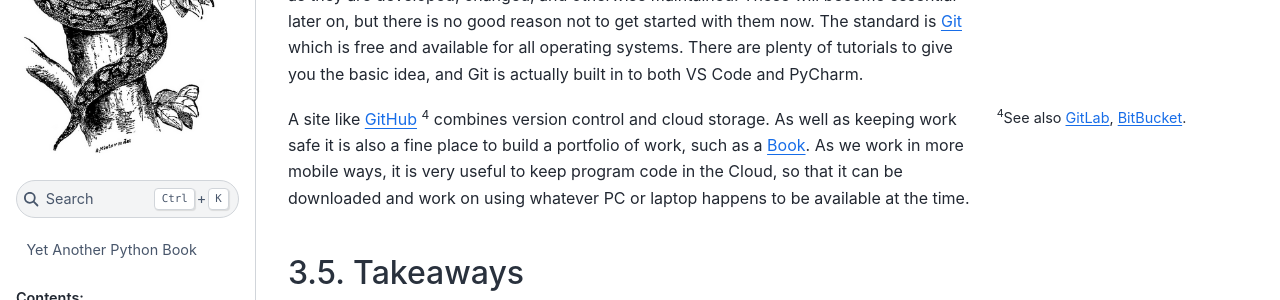
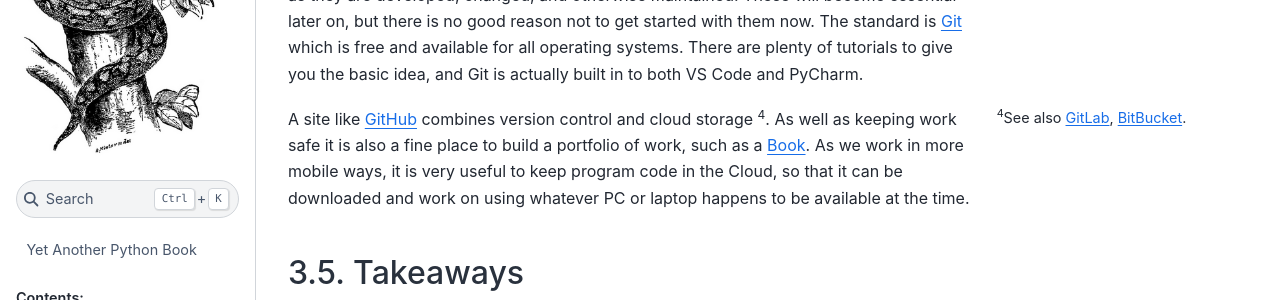
Before and after one commit to TonyJenkins/hungarian_phrasebook, a Sphinx documentation site: the page built from doc/source/025_getting_stuff_together/index.rst, in a window 1280 px wide and 900 px high, scrolled down 8421 px. Shown: the part 151-451 px from the top of the window. Built offline with Sphinx 7.4.7 and the Sphinx Book theme 1.1.4, drawn with Linux system fonts in a browser that asks for light colours; some of the changed lines change nothing that is shown.

Commit message:
Move note to avoid double footnote in PDF

```diff
--- a/doc/source/025_getting_stuff_together/index.rst
+++ b/doc/source/025_getting_stuff_together/index.rst
@@ -139,7 +139,7 @@ PyCharm
     :width: 600
     :alt: PyCharm's Previous UI with Python program open
 
-PyCharm is a commercial product [#jetbrains_account]_, developed and marketed by `JetBrains <https://www.jetbrains.com>`_. Happily there is a free "Community" version; this lacks many of the features of the "Professional" product, but those are not likely to be of any interest to us here. The Community Edition will be fine. It is a straightforward download.
+PyCharm is a commercial product [#jetbrainsaccount]_, developed and marketed by `JetBrains <https://www.jetbrains.com>`_. Happily there is a free "Community" version; this lacks many of the features of the "Professional" product, but those are not likely to be of any interest to us here. The Community Edition will be fine. It is a straightforward download.
 
 The image above is actually the "Professional" version of PyCharm; the "Community" version would have fewer menu options across the top. It is using a third-party plugin for a theme, again a dark one. Clicking the small green arrow to the left of the program would run it, and the output would appear below.
 
@@ -177,7 +177,7 @@ It's also worth considering spending some time looking at other tools that will
 
 It is also worth looking at *version control* tools. These are tools that keep track of programs as they are developed, changed, and otherwise maintained. These will become essential later on, but there is no good reason not to get started with them now. The standard is `Git <https://git-scm.com>`_ which is free and available for all operating systems. There are plenty of tutorials to give you the basic idea, and Git is actually built in to both VS Code and PyCharm.
 
-A site like `GitHub <https://github.com>`_ [#othervcs]_ combines version control and cloud storage. As well as keeping work safe it is also a fine place to build a portfolio of work, such as a `Book <https://github.com/TonyJenkins/hungarian_phrasebook>`_. As we work in more mobile ways, it is very useful to keep program code in the Cloud, so that it can be downloaded and work on using whatever PC or laptop happens to be available at the time.
+A site like `GitHub <https://github.com>`_ combines version control and cloud storage [#othervcs]_. As well as keeping work safe it is also a fine place to build a portfolio of work, such as a `Book <https://github.com/TonyJenkins/hungarian_phrasebook>`_. As we work in more mobile ways, it is very useful to keep program code in the Cloud, so that it can be downloaded and work on using whatever PC or laptop happens to be available at the time.
 
 Takeaways
 =========
@@ -194,5 +194,5 @@ Now, let's make some code.
 
 .. [#lappybest] A laptop is best, because it can come with you. The ideal setup for most programmers is a laptop along with an external monitor on any desk where they are likely to roost.
 .. [#linuxversion] The way that Linux distros are updated means that this might not be the latest version. That's fine. The version will update from time to time.
-.. [#jetbrains_account] JetBrains offer educational discounts for students and staff. At present this consists of free access to the full versions of all their tools. All that is usually required is to create an account with a University or College email address.
+.. [#jetbrainsaccount] JetBrains offer educational discounts for students and staff. At present this consists of free access to the full versions of all their tools. All that is usually required is to create an account with a University or College email address.
 .. [#othervcs] See also `GitLab <https://about.gitlab.com>`_, `BitBucket <https://bitbucket.org/product>`_.
```
